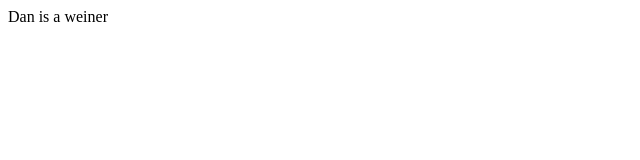
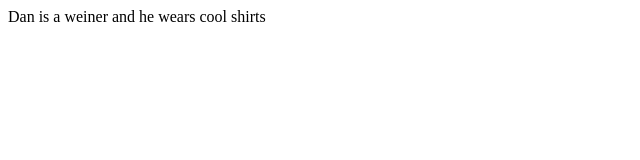
Before and after one commit to craftman32/craftman32.github.io, a plain HTML site: page index.html in a window 1280 px wide. Shown: the whole page, without its empty margins (0-640 px from the left). Drawn offline with Linux system fonts and the light colour scheme.

Commit message:
Update index.html

```diff
--- a/index.html
+++ b/index.html
@@ -3,7 +3,7 @@
 
 </head>
 <body>
-Dan is a weiner
+Dan is a weiner and he wears cool shirts
 
 </body>
 </html>
```
